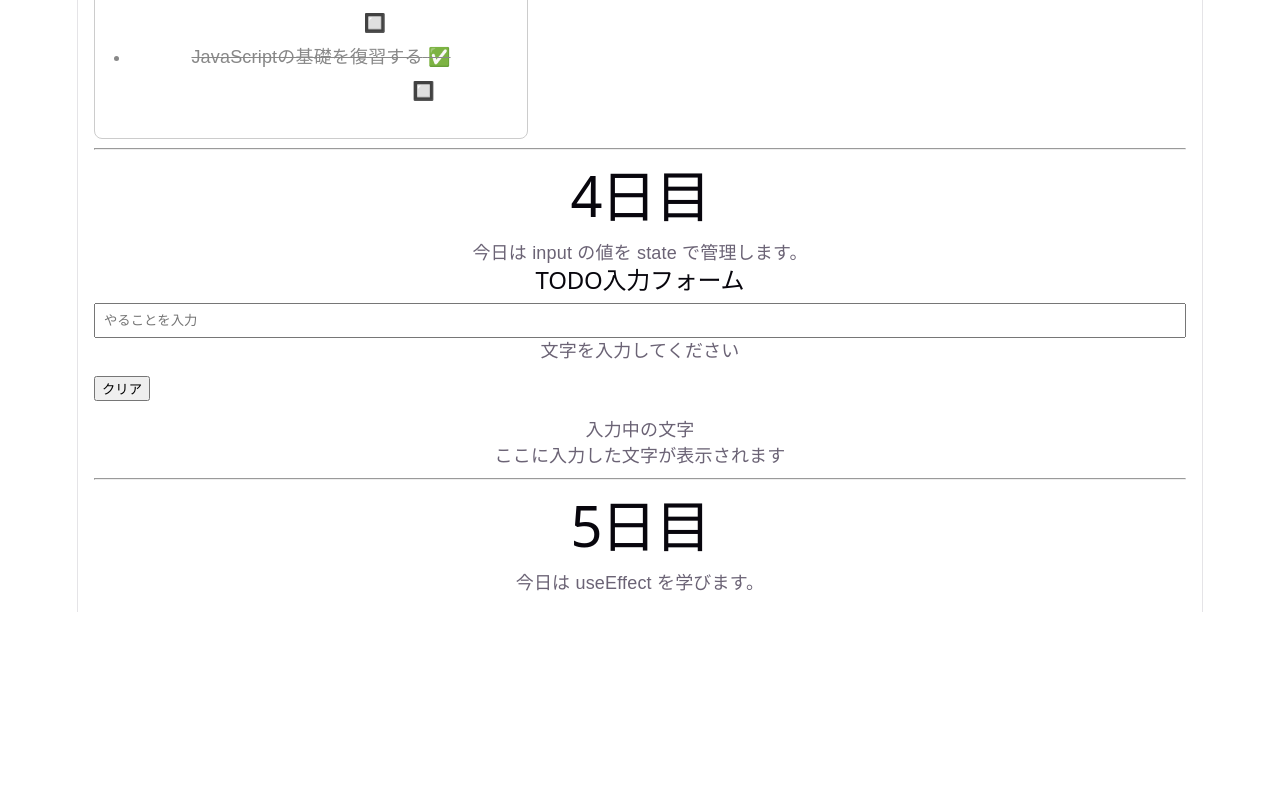
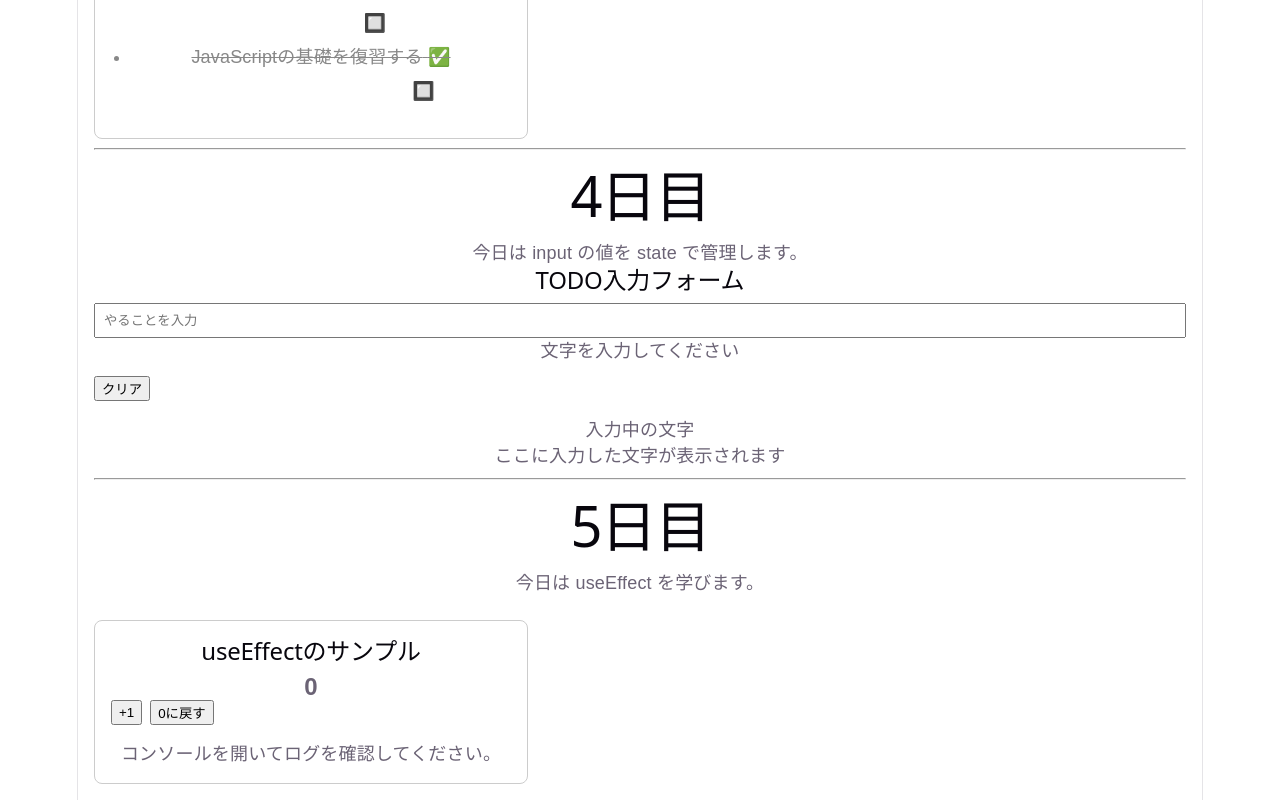
Before and after one commit to w-rnagatsuma/react-master, a React (Vite) app in the folder app/: page / in a window 1280 px wide. Shown: the part 1066-1866 px from the top of the page. Before the commit the page ends 1678 px from the top, so only its background shows below. Built offline with nearby package versions, Linux system fonts and the light colour scheme.

Commit message:
EffectSample.tsxを作成

```diff
--- a/app/src/App.tsx
+++ b/app/src/App.tsx
@@ -4,6 +4,7 @@ import ProfileCard from "./components/ProfileCard";
 import Counter from "./components/Counter";
 import TodoList from "./components/TodoList";
 import TodoForm from "./components/TodoForm";
+import EffectSample from "./components/EffectSample";
 
 export default function App() {
   const userName = "山田太郎";
@@ -55,6 +56,8 @@ export default function App() {
       <hr />
       <Title text="5日目" />
       <Message content="今日は useEffect を学びます。" />
+
+      <EffectSample />
     </div>
   )
 }
--- /dev/null
+++ b/app/src/components/EffectSample.tsx
@@ -0,0 +1,41 @@
+import { useState, useEffect } from "react";
+
+export default function EffectSample() {
+    const [count, setCount] = useState(0);
+
+    useEffect(() => {
+        console.log("初回表示に1回だけ実行されました");
+    }, []);
+
+    useEffect(() => {
+        console.log("countが更新されました：", count);
+    }, [count]);
+
+    const handleIncrement = () => {
+        setCount(prevCount => prevCount + 1);
+    };
+
+    const handleReset = () => {
+        setCount(0);
+    };
+  return (
+    <div
+      style={{
+        marginTop: "24px",
+        padding: "16px",
+        border: "1px solid #ccc",
+        borderRadius: "8px",
+        maxWidth: "400px",
+      }}
+    >
+      <h2>useEffectのサンプル</h2>
+      <p style={{fontSize: "24px", fontWeight: "bold"}}>{count}</p>
+      <div style={{ display: "flex", gap: "8px" }}>
+        <button onClick={handleIncrement}>+1</button>
+        <button onClick={handleReset}>0に戻す</button>
+      </div>
+
+      <p style={{marginTop: "16px"}}>コンソールを開いてログを確認してください。</p>
+    </div>
+  );
+}
```
